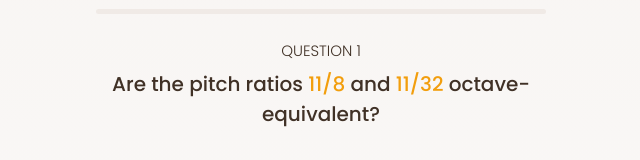
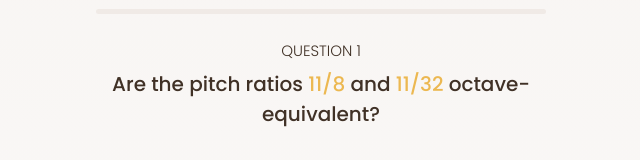
Before and after one commit to felipetovarhenao/just-intuition, a React (Vite) app: page / in a window 1280 px wide. Both pictures are taken after a click on the button "TAKE NEW QUIZ". Shown: the part 212-372 px from the top of the page, without its empty margins (319-959 px from the left). Built offline with nearby package versions, Linux system fonts and the light colour scheme.

Commit message:
Improve tokenization

```diff
--- a/src/components/Question/Question.scss
+++ b/src/components/Question/Question.scss
@@ -15,7 +15,7 @@
     .question__prompt__token {
       font-size: $txt-ml;
       font-weight: $bold;
-      &.--is-fraction {
+      &.--highlight {
         color: var(--caution-3);
       }
     }
@@ -51,6 +51,18 @@
         }
       }
     }
+    .question__readonly__proof {
+      @include t-pad($gap-xl);
+      @include l-pad($gap-xxl);
+      @include l-mar($gap-xxl);
+      .question__readonly__proof__token {
+        font-size: $txt-ms;
+        &.--highlight {
+          color: var(--caution-3);
+          font-weight: $bold;
+        }
+      }
+    }
     .question__readonly__hr {
       @include t-mar($gap-xxl);
     }
--- a/src/components/Question/Question.tsx
+++ b/src/components/Question/Question.tsx
@@ -4,8 +4,8 @@ import FractionalAnswer from "../FractionalAnswer/FractionalAnswer";
 import MultipleChoiceAnswers from "../MultipleChoiceAnswers/MultipleChoiceAnswers";
 import Icon from "../Icon/Icon";
 import Hr from "../Hr/Hr";
-import splitStringOnFraction from "../../utils/splitStringOnFraction";
 import classNames from "classnames";
+import tokenizeString, { TokenType } from "../../utils/tokenizeString";
 
 type QuestionProps = {
   id: number;
@@ -14,12 +14,15 @@ type QuestionProps = {
 };
 
 const Question = ({ id, question, readonly = false }: QuestionProps) => {
+  function isHighlight(type: TokenType) {
+    return [TokenType.FRACTION, TokenType.NUMERIC, TokenType.SPECIAL_CHAR].includes(type);
+  }
   return (
     <div className="question">
       <h4 className="question__header">question {id + 1}</h4>
       <div className="question__prompt">
-        {splitStringOnFraction(question.prompt).map((token, i) => (
-          <span key={i} className={classNames("question__prompt__token", { "--is-fraction": token.isFraction })}>
+        {tokenizeString(question.prompt).map((token, i) => (
+          <span key={i} className={classNames("question__prompt__token", { "--highlight": isHighlight(token.type) })}>
             {token.substring}
           </span>
         ))}
@@ -51,6 +54,19 @@ const Question = ({ id, question, readonly = false }: QuestionProps) => {
           <div className="question__readonly__answer --correct">
             <Icon icon="mingcute:check-fill" /> {question.answer}
           </div>
+          <div className="question__readonly__proof">
+            <b className="question__readonly__proof__token">Explanation</b>:{" "}
+            {tokenizeString(question.proof).map((token, i) => (
+              <span
+                key={i}
+                className={classNames("question__readonly__proof__token", {
+                  "--highlight": isHighlight(token.type),
+                })}
+              >
+                {token.substring}
+              </span>
+            ))}
+          </div>
           <Hr className="question__readonly__hr" />
         </div>
       )}
--- a/src/styles/_colors.scss
+++ b/src/styles/_colors.scss
@@ -56,11 +56,11 @@
   --danger-5: hsl(350, 60%, 90%);
 
   // caution
-  --caution-1: hsl(38, 90%, 25%);
-  --caution-2: hsl(38, 90%, 37%);
-  --caution-3: hsl(38, 90%, 50%);
-  --caution-4: hsl(38, 90%, 62%);
-  --caution-5: hsl(38, 90%, 75%);
+  --caution-1: hsl(40, 80%, 37%);
+  --caution-2: hsl(40, 80%, 50%);
+  --caution-3: hsl(40, 80%, 62%);
+  --caution-4: hsl(40, 80%, 75%);
+  --caution-5: hsl(40, 80%, 82%);
 
   --txt-dark: var(--fg-5);
   --txt-light: var(--bg-1);
--- a/src/utils/QuestionGen.ts
+++ b/src/utils/QuestionGen.ts
@@ -30,7 +30,7 @@ export default class QuestionGen {
       const floatAnswer = Math.round(FractionOp.fractionToDecimal(normRatio) * 100) / 100;
       const proof = `${input} is ${times} octave${isPlural ? "s" : ""} ${isPositive ? "above" : "below"} the desired range, which means we must ${
         isPositive ? "divide" : "multiply"
-      } ${input} by 2 ${isPlural ? `${times} times (i.e., 2 to the power of ${times}) ` : ""}to get ${answer} (${floatAnswer}).`;
+      } ${input} by 2${isPlural ? `, ${times} times (i.e., 2 to the power of ${times}),` : ""} to get ${answer} (${floatAnswer}).`;
       return proof;
     };
     return {
@@ -76,7 +76,7 @@ export default class QuestionGen {
       const closestName = intervalNames[closest.id];
       return `Expressed in cents, a ${closestName} is ${bCents}¢, while the ratio ${FractionOp.toString(
         ratio
-      )} is ${aCents}¢. Among the options, ${closestName} is the best approximation (${
+      )} is ${aCents}¢. Among the options, the ${closestName} is the best approximation (${
         Math.round(Math.abs(aCents - bCents) * 100) / 100
       }¢ difference).`;
     };
@@ -169,8 +169,10 @@ export default class QuestionGen {
         const numOctaves = Math.abs(octaveShift);
         const isPlural = numOctaves > 1;
         return `${aString} ${isAbove ? "divided" : "multiplied"} by 2${
-          isPlural ? ` ${numOctaves} times is ${bString}` : ""
-        }, which means that ${FractionOp.toString(a)} and ${FractionOp.toString(b)} are exactly ${numOctaves} octave${isPlural ? "s" : ""} apart.`;
+          isPlural ? `, ${numOctaves} times (i.e., 2 to the power of ${numOctaves}),` : ""
+        } is ${bString}, which means that ${FractionOp.toString(a)} and ${FractionOp.toString(b)} are exactly ${numOctaves} octave${
+          isPlural ? "s" : ""
+        } apart.`;
       } else {
         return `For two ratios to be octave equivalent we must be able to multiply or divide one of them by 2 one or more times to get the other, which is not possible with ${aString} and ${bString}.`;
       }
--- a/src/utils/splitStringOnFraction.ts
+++ /dev/null
@@ -1,27 +0,0 @@
-export default function splitStringOnFraction(input: string): { substring: string; isFraction: boolean }[] {
-  const regex = /\d+\/\d+/g;
-  const matches = input.match(regex);
-
-  if (!matches) {
-    return [{ substring: input, isFraction: false }];
-  }
-
-  const result: { substring: string; isFraction: boolean }[] = [];
-  let lastIndex = 0;
-
-  matches.forEach((match) => {
-    const index = input.indexOf(match);
-    if (index > lastIndex) {
-      result.push({ substring: input.substring(lastIndex, index), isFraction: false });
-    }
-
-    result.push({ substring: match, isFraction: true });
-    lastIndex = index + match.length;
-  });
-
-  if (lastIndex < input.length) {
-    result.push({ substring: input.substring(lastIndex), isFraction: false });
-  }
-
-  return result;
-}
--- /dev/null
+++ b/src/utils/tokenizeString.ts
@@ -0,0 +1,55 @@
+// Define enum for TokenType
+export enum TokenType {
+  UNKNOWN,
+  FRACTION,
+  NUMERIC,
+  SPECIAL_CHAR,
+  ALPHA,
+}
+
+// Define Tokenizer type
+export type Tokenizer = {
+  regex: RegExp;
+  type: TokenType;
+};
+
+// Define Token type
+export type Token = {
+  substring: string;
+  type: TokenType;
+};
+
+const tokenizers: Tokenizer[] = [
+  { regex: /\d+\/\d+/, type: TokenType.FRACTION },
+  { regex: /-?\d+(\.\d+)?/, type: TokenType.NUMERIC },
+  { regex: /[^a-zA-Z0-9\s\(\)\[\\?]]+/, type: TokenType.SPECIAL_CHAR },
+  { regex: /[^(\d|\(\))]+/, type: TokenType.ALPHA },
+];
+
+// Function to tokenize a string using an array of Tokenizers
+export default function tokenizeString(input: string): Token[] {
+  const tokens: Token[] = [];
+  let remainingString = input;
+
+  while (remainingString.length > 0) {
+    let matched = false;
+
+    for (const tokenizer of tokenizers) {
+      const match = remainingString.match(tokenizer.regex);
+
+      if (match && match.index === 0) {
+        tokens.push({ substring: match[0], type: tokenizer.type });
+        remainingString = remainingString.slice(match[0].length);
+        matched = true;
+        break;
+      }
+    }
+
+    if (!matched) {
+      tokens.push({ substring: remainingString[0], type: TokenType.UNKNOWN });
+      remainingString = remainingString.slice(1);
+    }
+  }
+
+  return tokens;
+}
```
